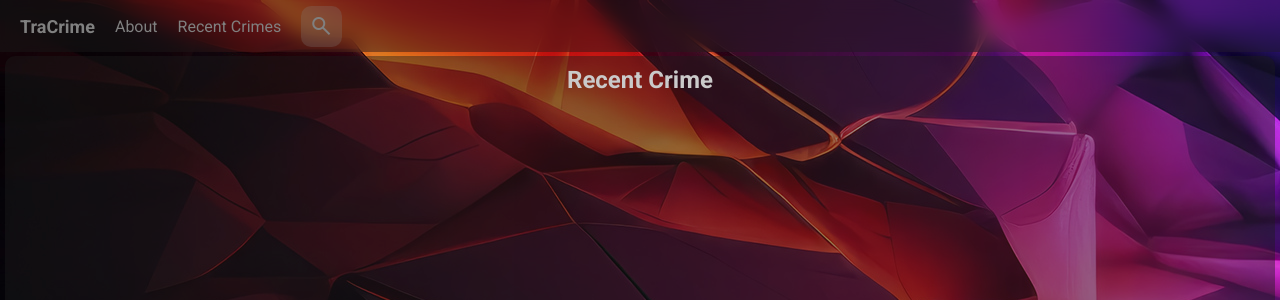
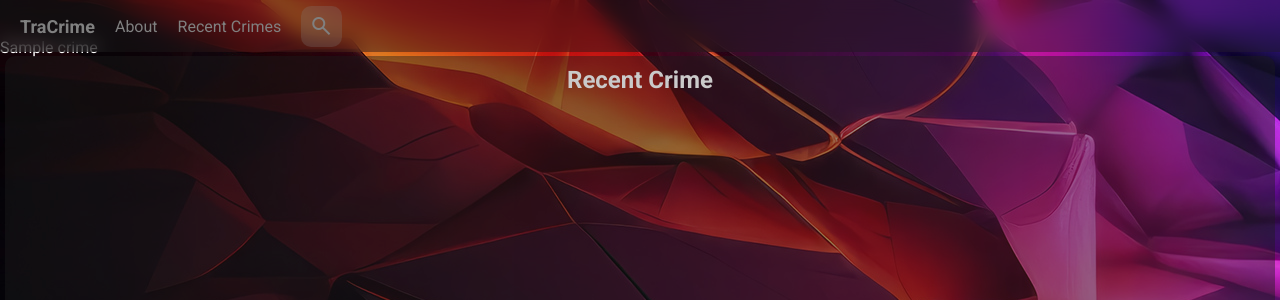
Before and after one commit to Mohammed-Rafi-35/TraCrime, a Flask app: template templates/recent_crimes.html in a window 1280 px wide. Shown: the top 300 px of the page. Run offline with Flask 3, Linux system fonts and the light colour scheme; the template is opened without the code that fills it: most values are stand-ins (such as "Sample title", 1, 10 or a date in 2020).

Commit message:
updated files

```diff
--- a/templates/recent_crimes.html
+++ b/templates/recent_crimes.html
@@ -7,4 +7,10 @@
     <div class="content"></div>
 </div>
 
+
+{% for i in crimes %}
+    <br><br>
+    <div style='color: white'>{{ i }}</div>
+{% endfor %}
+
 {% endblock %}
```
